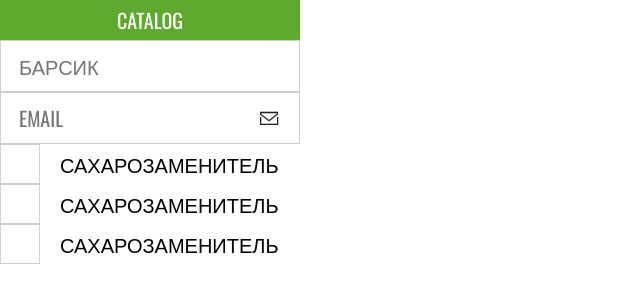
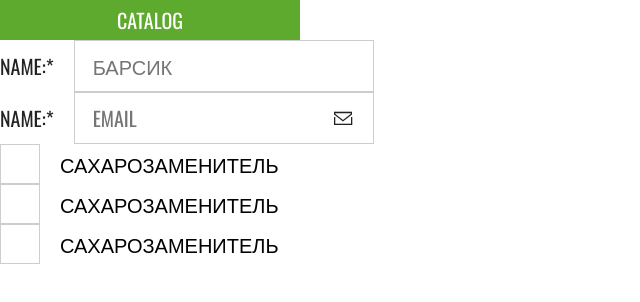
Before and after one commit to iAndreiAbramov/cat-energy-styled-components, a React (Create React App) app: page / in a window 1280 px wide. Shown: the top 302 px of the page, without its empty margins (0-640 px from the left). Built offline with nearby package versions, Linux system fonts and the light colour scheme.

Commit message:
Input component updated

```diff
--- a/src/atomic/StyledInput/StyledInput.types.ts
+++ /dev/null
@@ -1,4 +0,0 @@
-export interface IInputProps {
-    isIncorrect?: boolean;
-    type?: 'text' | 'email';
-}
--- a/src/atomic/StyledInput/index.ts
+++ /dev/null
@@ -1 +0,0 @@
-export * from './StyledInput';
--- a/src/components/App/App.tsx
+++ b/src/components/App/App.tsx
@@ -1,15 +1,15 @@
 import React from 'react';
 import { StyledButton } from 'atomic/StyledButton';
-import { StyledInput } from 'atomic/StyledInput';
 
 import { Checkbox } from 'components/Checkbox';
+import { Input } from 'components/Input';
 
 export const App: React.FC = () => {
     return (
         <>
             <StyledButton width="300px">Catalog</StyledButton>
-            <StyledInput type="text" placeholder="Барсик" width="300px" />
-            <StyledInput type="email" placeholder="email" width="300px" />
+            <Input type="text" placeholder="Барсик" width="300px" labelText="Name:*" />
+            <Input type="email" placeholder="email" width="300px" labelText="Name:*" />
             <Checkbox labelText="сахарозаменитель" />
             <Checkbox labelText="сахарозаменитель" />
             <Checkbox labelText="сахарозаменитель" />
--- a/src/atomic/StyledInput/StyledInput.tsx
+++ b/src/components/Input/Input.styled.tsx
@@ -1,9 +1,27 @@
 import { Border, BorderColor, BreakPoint, FontFamily } from 'constants/style-variables';
 import styled, { css } from 'styled-components';
 
-import { IInputProps } from './StyledInput.types';
+interface IInputStyled {
+    isIncorrect?: boolean;
+    type: 'text' | 'email';
+}
 
-export const StyledInput = styled.input<IInputProps>`
+export const StyledInputLabel = styled.label`
+    display: flex;
+    align-items: center;
+    gap: 20px;
+
+    font-family: ${FontFamily.Oswald};
+    font-weight: 400;
+    font-size: 20px;
+    text-transform: uppercase;
+
+    @media (max-width: ${BreakPoint.Tablet}) {
+        font-size: 16px;
+    }
+`;
+
+export const StyledInput = styled.input<IInputStyled>`
     display: block;
 
     width: ${({ width }) => width || '100%'};
--- /dev/null
+++ b/src/components/Input/Input.tsx
@@ -0,0 +1,31 @@
+import React from 'react';
+
+import { StyledInput, StyledInputLabel } from './Input.styled';
+
+export interface IInputProps {
+    labelText: string;
+    type: 'text' | 'email';
+    isIncorrect?: boolean;
+    width?: string;
+    placeholder?: string;
+}
+
+export const Input: React.FC<IInputProps> = ({
+    type,
+    labelText,
+    isIncorrect,
+    width,
+    placeholder,
+}) => {
+    return (
+        <StyledInputLabel>
+            <span>{labelText}</span>
+            <StyledInput
+                isIncorrect={isIncorrect}
+                type={type}
+                width={width}
+                placeholder={placeholder}
+            />
+        </StyledInputLabel>
+    );
+};
--- /dev/null
+++ b/src/components/Input/index.ts
@@ -0,0 +1 @@
+export * from './Input';
```
Also changed, not shown: 2 other files (tests, documents, lock files or other folders).
